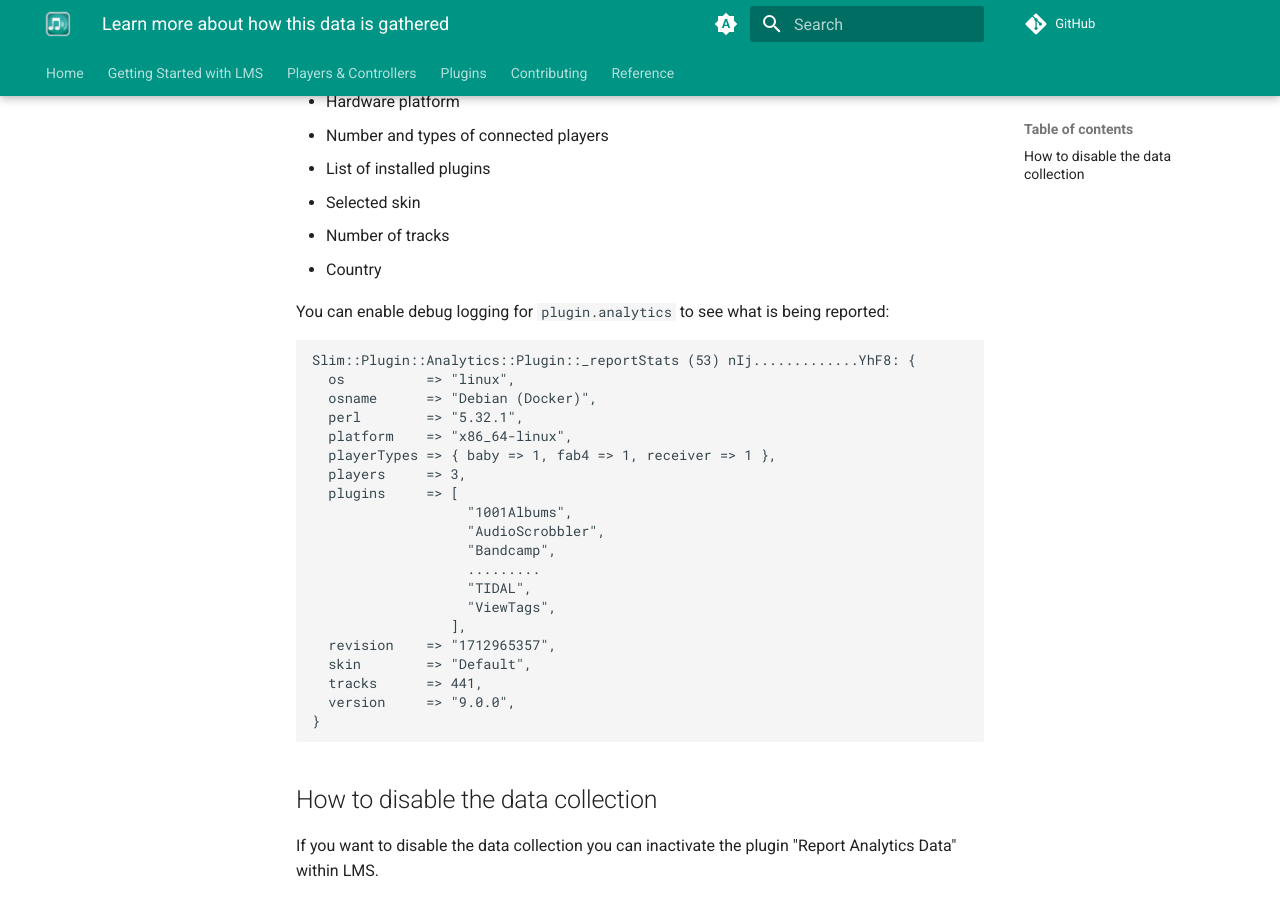
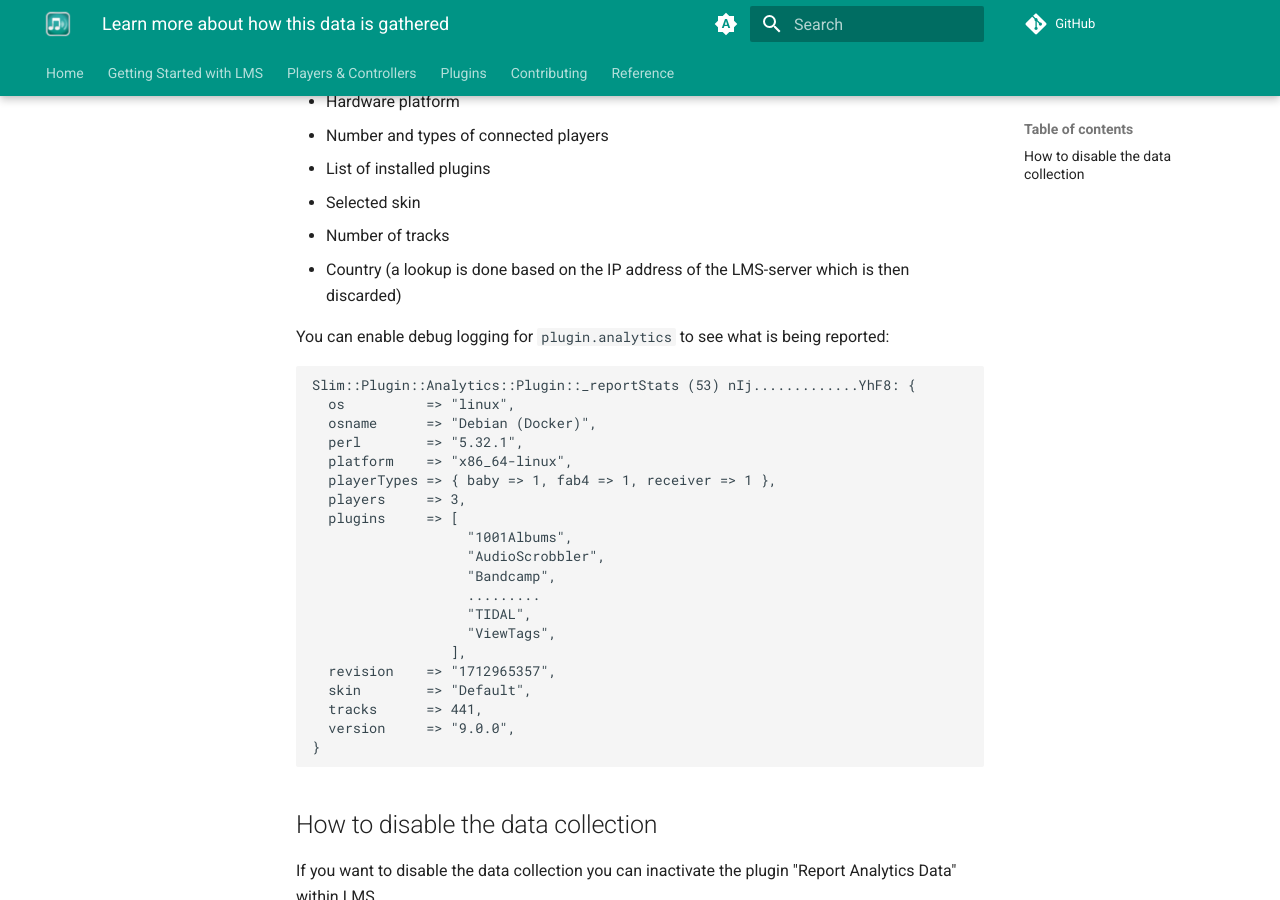
Before and after one commit to LMS-Community/lms-community.github.io, an MkDocs documentation site: the page built from docs/analytics/learn-more.md, in a window 1280 px wide and 900 px high, scrolled down 433 px. Built offline with MkDocs 1.6.1 and Material for MkDocs 9.7.7, drawn with Linux system fonts in a browser that asks for light colours; a script that is not in the unit is left out; plug-ins that fetch from the network failed and are left out; comment, search, counter and statistics services are not loaded.

Commit message:
Add clarification on country lookup

```diff
--- a/docs/analytics/learn-more.md
+++ b/docs/analytics/learn-more.md
@@ -18,7 +18,7 @@
 - List of installed plugins
 - Selected skin
 - Number of tracks
-- Country
+- Country (a lookup is done based on the IP address of the LMS-server which is then discarded)
 
 You can enable debug logging for `plugin.analytics` to see what is being reported:
 
```
